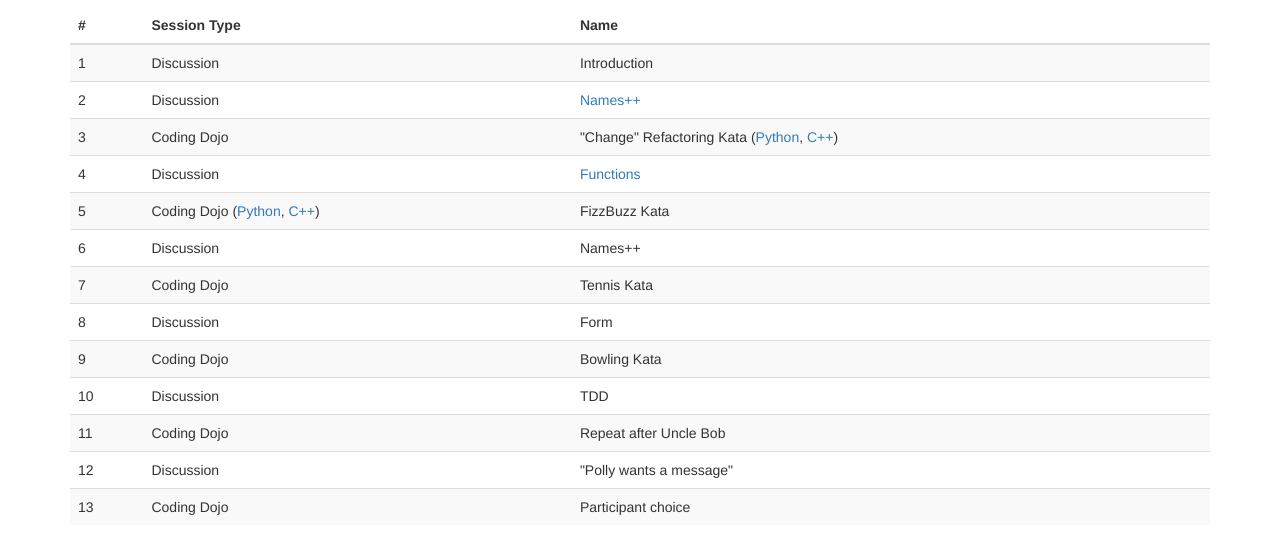
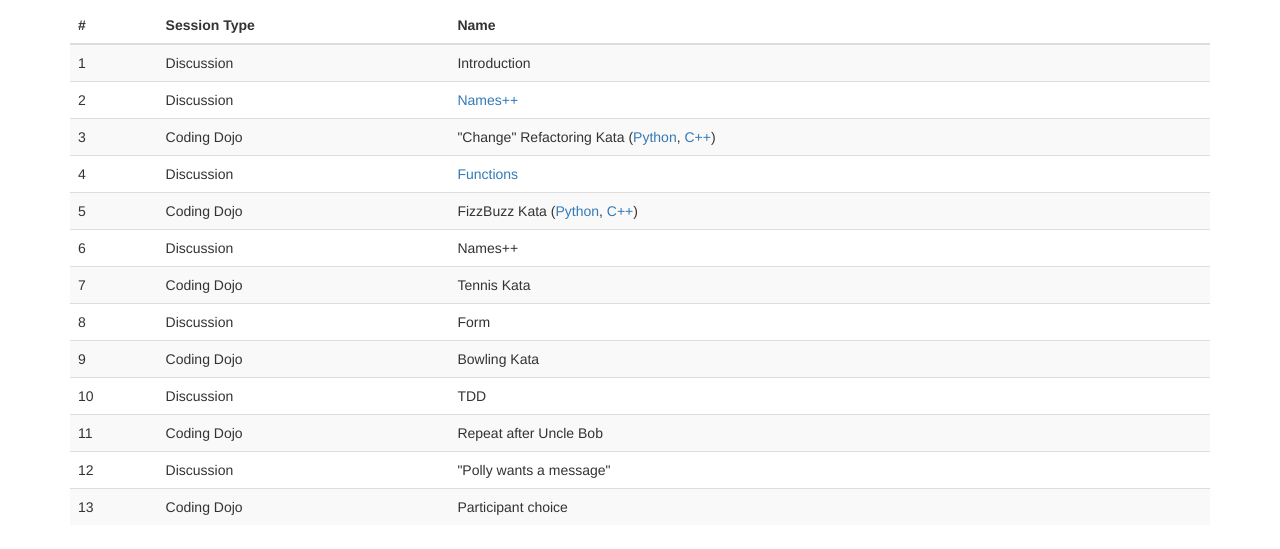
Before and after one commit to Coding-Cuddles/slides, a plain HTML site: page _site/index.html in a window 1280 px wide. Shown: the part 251-800 px from the top of the page. Drawn offline with nearby package versions, Linux system fonts and the light colour scheme.

Commit message:
Improve some PDF rendering (#11)
* Fix links location to FizzBuzz kata

* Fix too wide talbe

* Set different markers for item list levels

```diff
--- a/_site/index.html
+++ b/_site/index.html
@@ -54,11 +54,11 @@
           </tr>
           <tr>
             <td>5</td>
-            <td>Coding Dojo
+            <td>Coding Dojo</td>
+            <td>FizzBuzz Kata
               (<a href="https://github.com/Coding-Cuddles/fizzbuzz-python-kata">Python</a>,
               <a href="https://github.com/Coding-Cuddles/fizzbuzz-cpp-kata">C++</a>)
             </td>
-            <td>FizzBuzz Kata</td>
           </tr>
           <tr>
             <td>6</td>
```
Also changed, not shown: fundamentals/02-names.md (+11 -11 lines), 2 other files.
